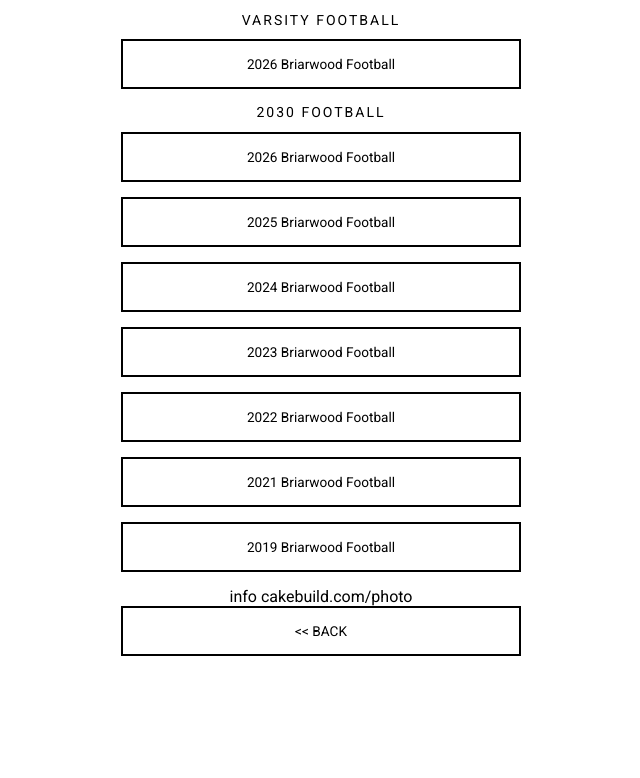
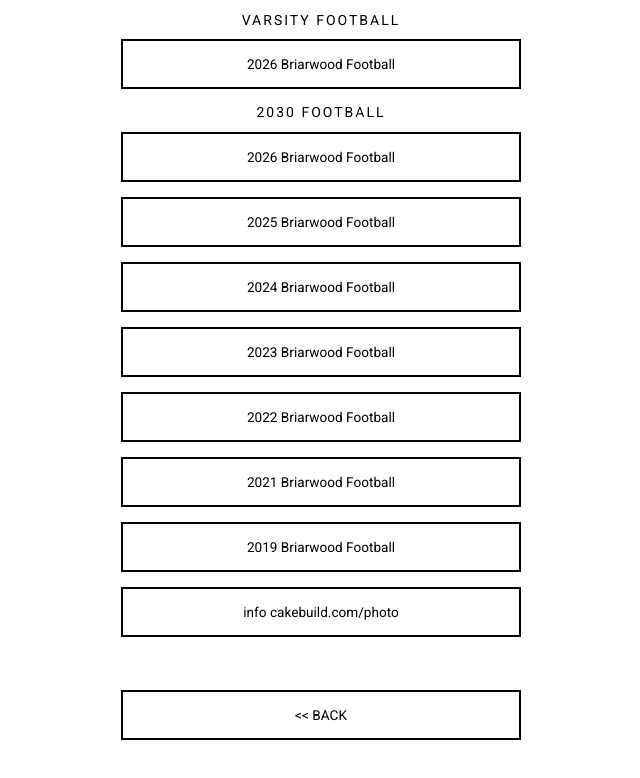
Before and after one commit to cakebuildcom/cakebuildcom.github.io, a plain HTML site: page links/football.html in a window 1280 px wide. Shown: the whole page, without its empty margins (319-959 px from the left). Drawn offline with Linux system fonts and the light colour scheme.

Commit message:
Update football.html

```diff
--- a/links/football.html
+++ b/links/football.html
@@ -46,15 +46,20 @@
         href="https://www.amazon.com/photos/groups/share/RDOMO9KdT8ipYU5SzjQFOw.JyBIFrwsac3AJk5ItHQCoH">2019 Briarwood
         Football</a>
 
+    <a class="Football"
+        href="https://cakebuild.com">info cakebuild.com/photo</a>
 
-    info cakebuild.com/photo
 
+
+    <br><br>
     <a class="BACK"
         href="https://cakebuildcom.github.io/links/"><< BACK</a>
 
+
+
     <!-- Website and Info
         <h2>Website and Info</h2>
-        <a class="Lacrosse" href="https://www.cakebuild.com">cakebuild.com</a> -->
+    <a class="Lacrosse" href="https://www.cakebuild.com">cakebuild.com</a> -->
 
 </body>
 
```
